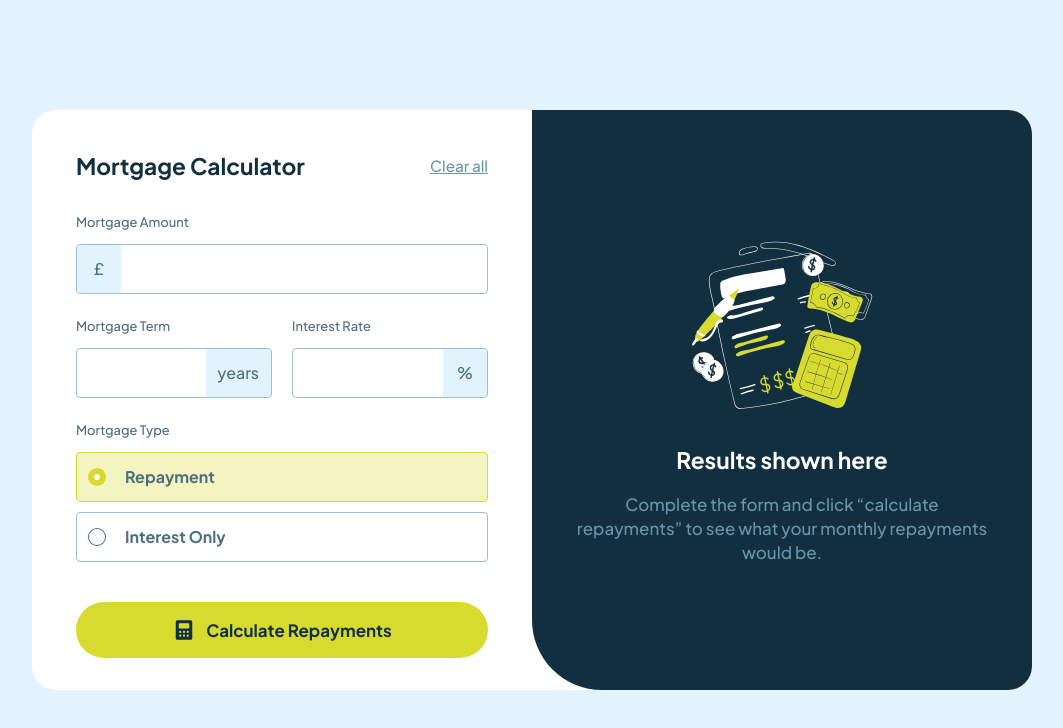
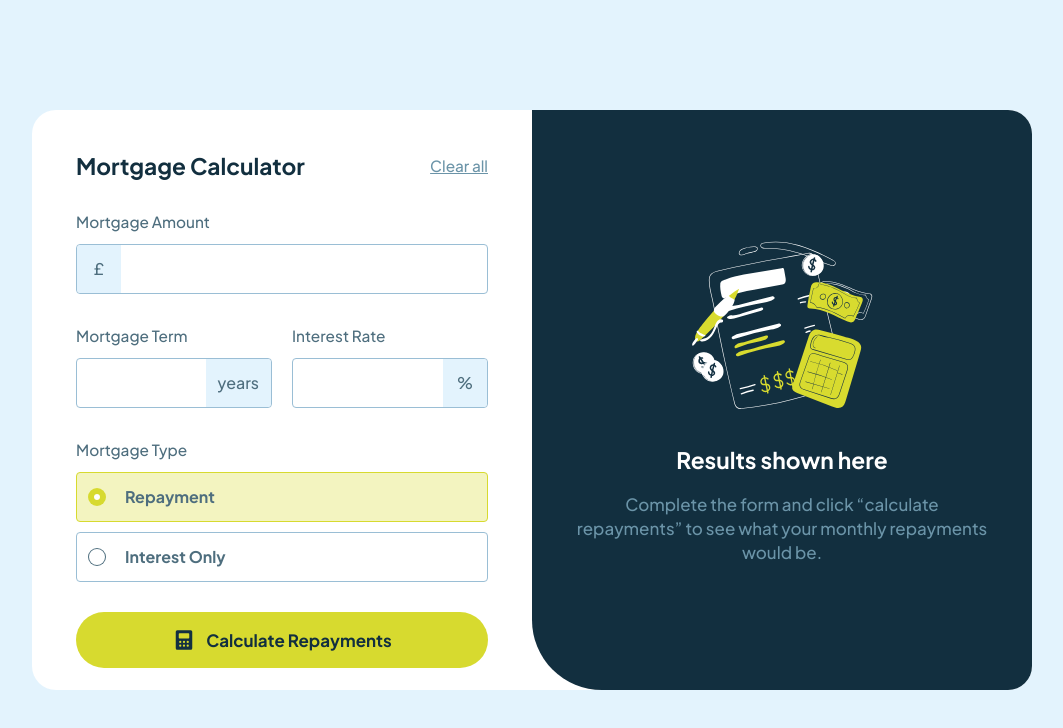
Before and after one commit to zeynabmvs/mortgage-repayment-calculator, a React (Vite) app: page / in a window 1280 px wide. Shown: the top 728 px of the page, without its empty margins (108-1171 px from the left). Built offline with nearby package versions, Linux system fonts and the light colour scheme.

Commit message:
add error styles

```diff
--- a/src/App.tsx
+++ b/src/App.tsx
@@ -120,9 +120,13 @@ function App() {
 
         <form
           onSubmit={handleSubmit(onSubmit)}
-          className="flex flex-col gap-5 w-full"
+          className="flex flex-col w-full "
         >
-          <div className="input-wrapper before:left-[1px] before:rounded-l before:content-['£']">
+          <div
+            className={`input-wrapper before:left-[1px] before:rounded-l before:content-['£'] ${
+              errors.mortgageAmount && "before:input-wrapper-before-error"
+            } `}
+          >
             <label htmlFor="mortgageAmount" className="form-label">
               Mortgage Amount
             </label>
@@ -130,18 +134,23 @@ function App() {
               id="mortgageAmount"
               type="float"
               {...register("mortgageAmount")}
-              className="form-input pl-14 "
+              className={` ${
+                errors.mortgageAmount &&
+                "border-red hover:border-red focus:border-red focus:ring-red"
+              } form-input pl-14   `}
             />
 
-            {errors.mortgageAmount && (
             <span className="form-error">
-                {errors.mortgageAmount.message}
+              {errors.mortgageAmount && errors.mortgageAmount.message}
             </span>
-            )}
           </div>
 
           <div className="flex justify-between gap-5">
-            <div className="input-wrapper before:right-[1px] before:rounded-r before:content-['years'] before:px-3">
+            <div
+              className={`input-wrapper before:right-[1px] before:rounded-r before:content-['years'] before:px-3 ${
+                errors.mortgageTerm && "before:input-wrapper-before-error"
+              } `}
+            >
               <label htmlFor="mortgageTerm" className="form-label">
                 Mortgage Term
               </label>
@@ -149,17 +158,22 @@ function App() {
                 id="mortgageTerm"
                 type="number"
                 {...register("mortgageTerm")}
-                className="form-input pr-14 "
+                className={` ${
+                  errors.mortgageTerm &&
+                  "border-red hover:border-red focus:border-red focus:ring-red"
+                } form-input pr-14   `}
               />
 
-              {errors.mortgageTerm && (
               <span className="form-error">
-                  {errors.mortgageTerm.message}
+                {errors.mortgageTerm && errors.mortgageTerm.message}
               </span>
-              )}
             </div>
 
-            <div className="input-wrapper before:right-[1px] before:rounded-r before:content-['%']">
+            <div
+              className={`input-wrapper before:right-[1px] before:rounded-r before:content-['%'] ${
+                errors.interestRate && "before:input-wrapper-before-error"
+              } `}
+            >
               <label htmlFor="interestRate" className="form-label">
                 Interest Rate
               </label>
@@ -167,14 +181,15 @@ function App() {
                 id="interestRate"
                 type="float"
                 {...register("interestRate")}
-                className="form-input pr-14"
+                className={` ${
+                  errors.interestRate &&
+                  "border-red hover:border-red focus:border-red focus:ring-red"
+                } form-input pr-14   `}
               />
 
-              {errors.interestRate && (
               <span className="form-error">
-                  {errors.interestRate.message}
+                {errors.interestRate && errors.interestRate.message}
               </span>
-              )}
             </div>
           </div>
 
@@ -206,11 +221,15 @@ function App() {
               />
               Interest Only
             </label>
+
+            <span className="form-error">
+              {errors.mortgageType && errors.mortgageType.message}
+            </span>
           </div>
 
           <button
             type="submit"
-            className="mt-5 bg-lime transition-all hover:bg-lime/80 rounded-full flex justify-center items-center gap-[10px] py-4 px-6 font-bold min-w-11"
+            className="bg-lime transition-all hover:bg-lime/80 rounded-full flex justify-center items-center gap-[10px] py-4 px-6 font-bold min-w-11"
           >
             <img src={calculatorIcon} alt="" />
             Calculate Repayments
--- a/src/index.css
+++ b/src/index.css
@@ -24,7 +24,7 @@ input[type="number"] {
   }
 
   .form-label {
-    @apply block text-slate-700 text-fluid-xs mb-[10px];
+    @apply block text-slate-700 text-fluid-sm mb-[10px];
   }
 
   .option-label {
@@ -41,6 +41,10 @@ input[type="number"] {
   }
 
   .form-error {
-    @apply text-red text-fluid-xs mt-[10px];
+    @apply text-red text-fluid-xs block h-5 mb-[10px];
+  }
+
+  .input-wrapper-before-error {
+    @apply bg-red text-white;
   }
 }
```
Lines whose indentation alone changed are shown as unchanged.
